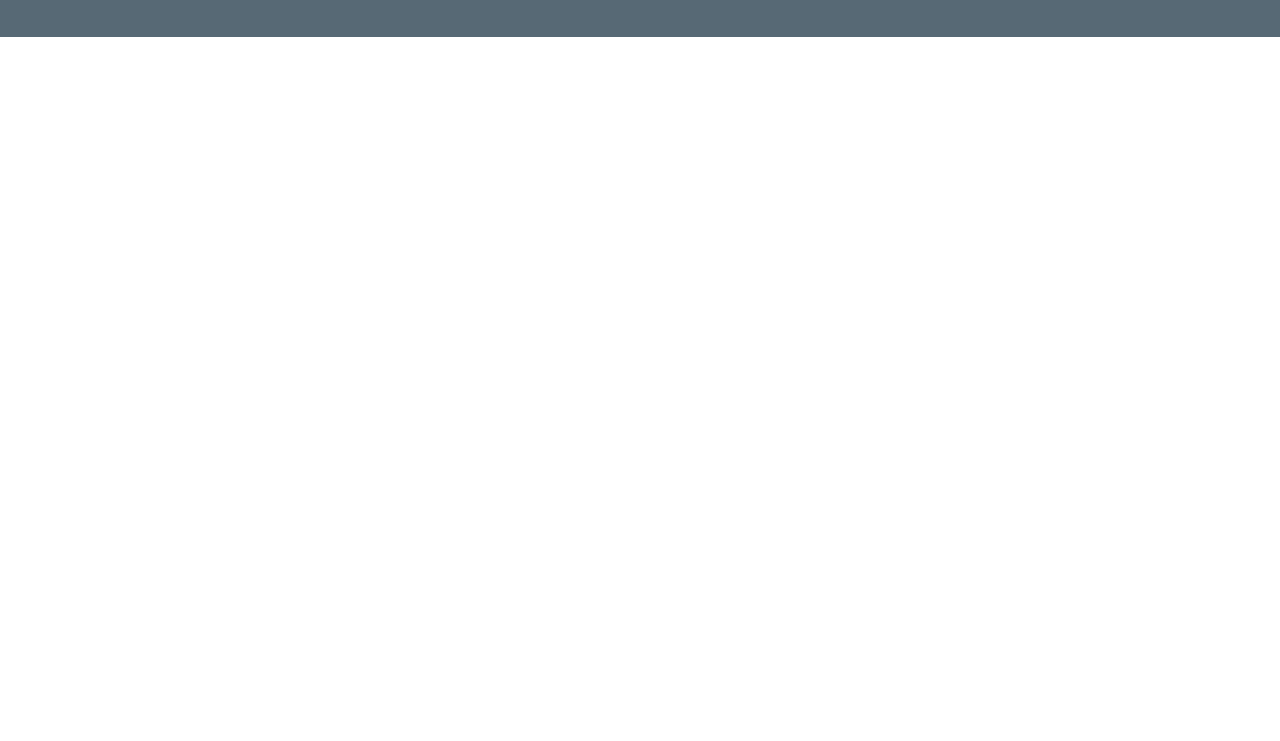
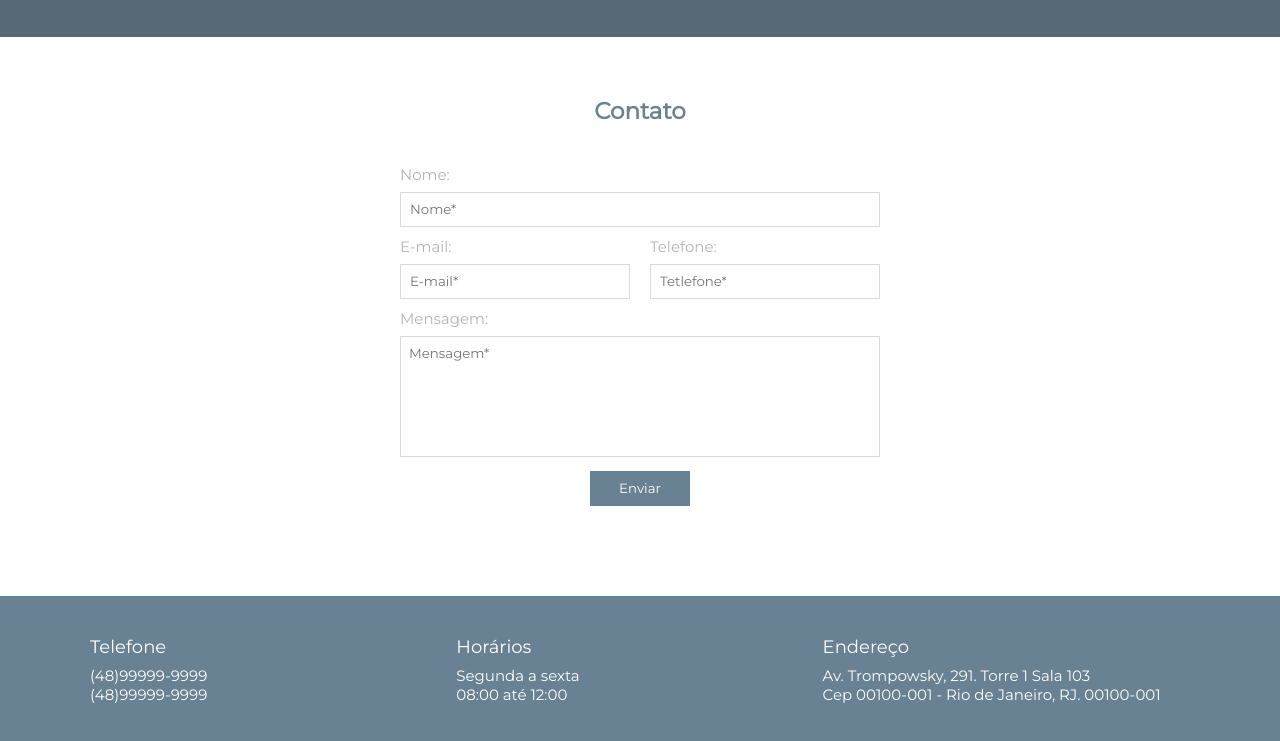
Before and after one commit to Otiremor/projeto_04, a plain HTML site: page index.html in a window 1280 px wide. Shown: the part 3070-3811 px from the top of the page. Before the commit the page ends 3107 px from the top, so only its background shows below. Drawn offline with Linux system fonts and the light colour scheme.

Commit message:
Form de contato e adentos

```diff
--- a/css/style.css
+++ b/css/style.css
@@ -325,6 +325,95 @@ section.social .facebook-chamada p{
     font-size: 13px;
 }
 
+section.contato{
+    padding: 60px 2%;
+}
+
+section.contato > h2{
+    color: #698293;
+    text-align: center;
+    font-size: 23px;
+}
+
+section.contato form{
+    width: 100%;
+    margin: 30px auto;
+    max-width: 500px;
+}
+
+section.contato .form-wraper{
+    float: left;
+    padding: 0 10px;
+    margin-top: 10px;
+}
+
+.w100{
+    width: 100%;
+}
+
+.w50{
+    width: 50%;
+}
+
+section.contato .form-wraper > span{
+    font-size: 15px;
+    color: #b4b4b4;
+}
+
+section.contato .form-wraper input[type=text]{
+    width: 100%;
+    height: 35px;
+    line-height: 35px;
+    padding-left: 9px;
+    border: 1px solid #dadada;
+    margin-top: 8px;
+}
+
+section.contato .form-wraper textarea{
+    width: 100%;
+    margin-top: 8px;
+    padding: 8px;
+    height: 121px;
+    resize: none;
+    border: 1px solid #dadada;
+}
+
+section.contato .form-wraper input[type=submit]{
+    width: 100px;
+    height: 35px;
+    border: 0;
+    background: #688293;
+    color: #ffffff;
+    cursor: pointer;
+    display: inline-block;
+}
+
+footer{
+    padding: 40px 2%;
+    background-color: #688293;
+}
+
+footer .container{
+    max-width: 1100px;
+}
+
+footer .footer-block{
+    float: left;
+    width: 33.3%;
+}
+
+footer .footer-block h2{
+    color: #ffffff;
+    font-weight: normal;
+    font-size: 18px;
+}
+
+footer .footer-block p{
+    margin-top: 8px;
+    color: #ffffff;
+    font-size: 15px;
+}
+
 @media screen and (max-width: 1024px) {
     section.social .img-mosaico-single-social{
         width: calc(100% / 6);
@@ -411,6 +500,16 @@ section.social .facebook-chamada p{
     section.social .mosaico-social > div:nth-of-type(1n+4){
         display: none;
     }
+
+    footer{
+        text-align: center;
+    }
+
+    footer .footer-block{
+        float: none;
+        width: 100%;
+        margin: 30px 0;
+    }
 }
 
 @media screen and (max-width: 580px){
@@ -423,6 +522,10 @@ section.social .facebook-chamada p{
         width: 100%;
         padding-top: calc(100% * 0.6);
     }
+
+    section.contato .w50{
+        width: 100%;
+    }
 }
 
 @media screen and (max-width: 500px){
--- a/index.html
+++ b/index.html
@@ -236,5 +236,58 @@
 
             <div class="clear"></div><!--clear-->
         </section><!--social-->
+
+        <section class="contato">
+            <h2>Contato</h2>
+
+            <form>
+                <div class="form-wraper w100">
+                    <span>Nome:</span>
+                    <input name="nome" type="text" placeholder="Nome*" />
+                </div><!--form-wraper w100-->
+
+                <div class="form-wraper w50">
+                    <span>E-mail:</span>
+                    <input name="e-mail" type="text" placeholder="E-mail*" />
+                </div><!--form-wraper w50-->
+
+                <div class="form-wraper w50">
+                    <span>Telefone:</span>
+                    <input name="Telefone" type="text" placeholder="Tetlefone*" />
+                </div><!--form-wraper w50-->
+
+                <div class="form-wraper w100">
+                    <span>Mensagem:</span>
+                    <textarea placeholder="Mensagem*"></textarea>
+                </div><!--form-wraper w100-->
+
+                <div class="form-wraper w100" style="text-align: center;">
+                    <input type="submit" name="acao" value="Enviar" />
+                </div><!--form-wraper w100-->
+
+                <div class="clear"></div><!--clear-->
+            </form>
+        </section><!--contato-->
+
+        <footer>
+            <div class="container">
+                <div class="footer-block">
+                    <h2>Telefone</h2>
+                    <p>(48)99999-9999<br/>(48)99999-9999</p>
+                </div><!--footer-block-->
+
+                <div class="footer-block">
+                    <h2>Horários</h2>
+                    <p>Segunda a sexta<br/>08:00 até 12:00</p>
+                </div><!--footer-block-->
+
+                <div class="footer-block">
+                    <h2>Endereço</h2>
+                    <p>Av. Trompowsky, 291. Torre 1 Sala 103<br/>Cep 00100-001 - Rio de Janeiro, RJ. 00100-001</p>
+                </div><!--footer-block-->
+
+                <div class="clear"></div><!--clear-->
+            </div><!--container-->
+        </footer>
     </body>
 </html>
```
